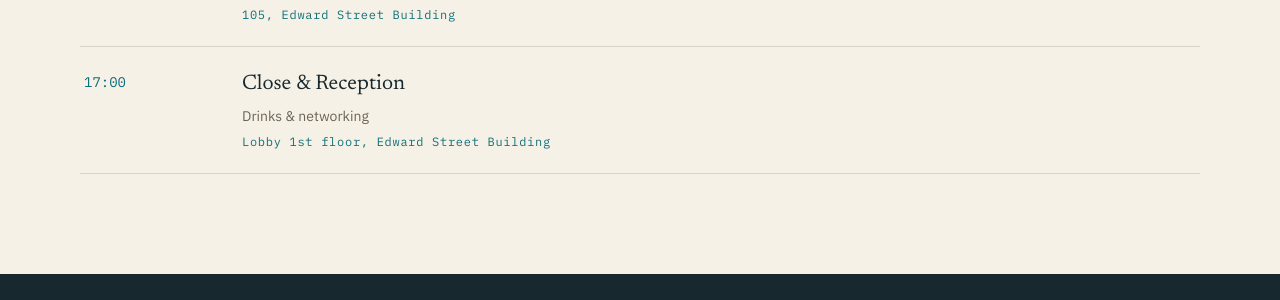
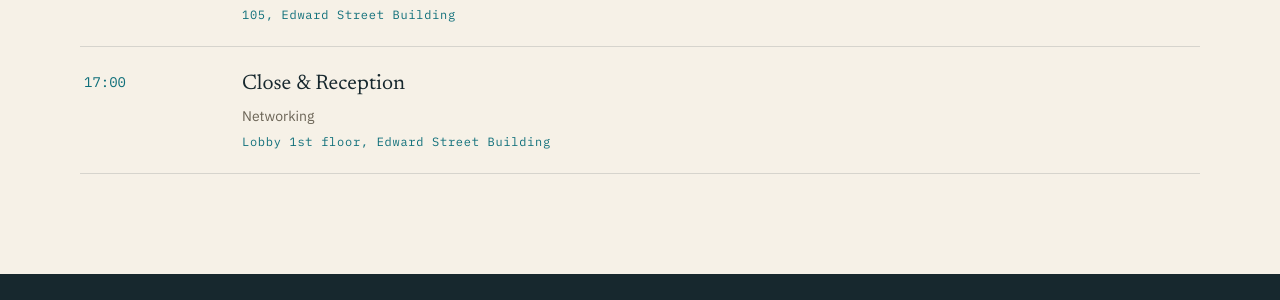
Before and after one commit to UniversityofBrighton/2026clariahuk, a Jekyll site: the page built from programme.html, in a window 1280 px wide and 900 px high, scrolled down 1474 px. Shown: the part 418-718 px from the top of the window. Built offline with Jekyll 4.4.1, drawn with Linux system fonts in a browser that asks for light colours.

Commit message:
schedule networking

```diff
--- a/_data/schedule.yml
+++ b/_data/schedule.yml
@@ -48,5 +48,5 @@ slots:
     room: 105, Edward Street Building
   - time: "17:00"
     title: Close & Reception
-    note: Drinks & networking
+    note: Networking
     room: Lobby 1st floor, Edward Street Building
```
